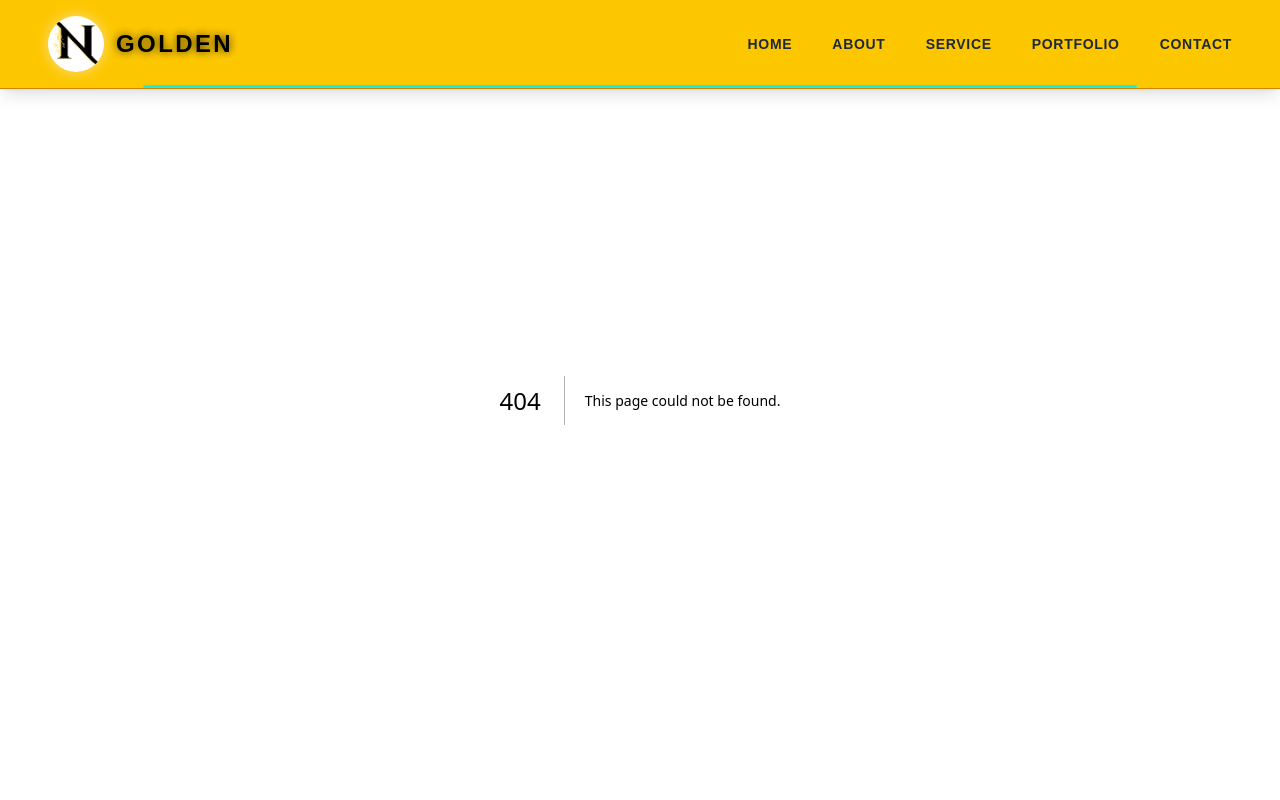
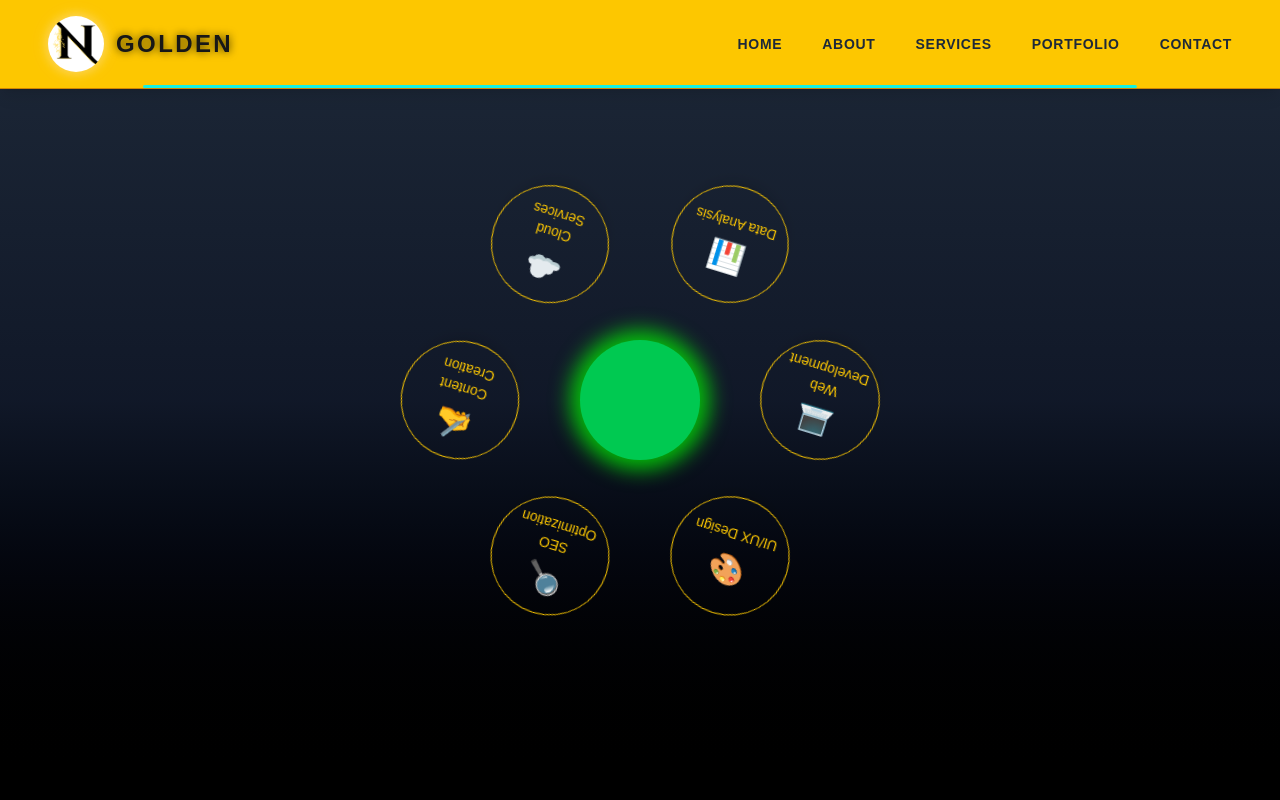
Before and after one commit to anhemlam648/NextJS-tailwind, a Next.js app: page /services in a window 1280 px wide. Before the commit this address had no page. Shown: the top 800 px of the page. Built offline with nearby package versions, Linux system fonts and the light colour scheme.

Commit message:
Create Services and Update Services

```diff
--- a/src/app/about/page.tsx
+++ b/src/app/about/page.tsx
@@ -1,4 +1,4 @@
-//about/page.tsx
+/* About Page.tsx */
 'use client';
 import React, { useEffect } from 'react';
 import gsap from 'gsap';
--- a/src/app/components/Navbar/Navbar.tsx
+++ b/src/app/components/Navbar/Navbar.tsx
@@ -46,7 +46,7 @@ export default function Header() {
   const LINKS = [
     { href: '/', label: 'HOME' },
     { href: '/about', label: 'ABOUT' },
-    { href: '/service', label: 'SERVICE' },
+    { href: '/services', label: 'SERVICES' },
     { href: '/portfolio', label: 'PORTFOLIO' },
     { href: '/contact', label: 'CONTACT' },
   ];
--- a/src/app/profile/page.tsx
+++ b/src/app/profile/page.tsx
@@ -1,5 +1,6 @@
+/*Profile Page*/
+
 'use client';
-
 import React, { useEffect } from 'react';
 import gsap from 'gsap';
 import Image from '../../../public/image/be-your-gif-maker.gif'; // Avatar Image
--- /dev/null
+++ b/src/app/services/page.tsx
@@ -0,0 +1,62 @@
+/*Service Page */
+'use client';
+import React, { useEffect, useRef } from 'react';
+import gsap from 'gsap';
+
+const services = [
+  { title: 'Web Development', icon: '💻' },
+  { title: 'UI/UX Design', icon: '🎨' },
+  { title: 'SEO Optimization', icon: '🔍' },
+  { title: 'Content Creation', icon: '✍️' },
+  { title: 'Cloud Services', icon: '☁️' },
+  { title: 'Data Analysis', icon: '📊' },
+];
+
+export default function ServicesPage() {
+  const containerRef = useRef(null);
+
+  useEffect(() => {
+    const tl = gsap.timeline({ repeat: -1, ease: 'power1.inOut' }); // Animation timeline
+
+    tl.to('.cards', {
+      rotation: 360,
+      transformOrigin: 'center center',
+      duration: 10,
+    });
+
+    gsap.fromTo(
+      '.cards',
+      { opacity: 0, scale: 0.8 },
+      {
+        opacity: 1,
+        scale: 1,
+        duration: 1,
+        stagger: 0.3,
+        ease: 'power2.out',
+      }
+    );
+  }, []);
+
+  return (
+   <div className="min-h-screen bg-gradient-to-b from-gray-800 via-gray-900 to-black flex items-center justify-center p-10">
+
+      <div ref={containerRef} className="relative w-[300px] h-[300px] flex items-center justify-center">
+        {/* Main Services */}
+        <div className="absolute w-[120px] h-[120px] bg-green-500 rounded-full shadow-[0px_0px_20px_10px_rgba(0,255,0,0.7)]"></div>
+
+        {services.map((service, index) => (
+          <div
+            key={index}
+            className={`cards absolute w-[120px] h-[120px] bg-white-700 rounded-full flex flex-col items-center justify-center shadow-lg p-4 border border-yellow-400 hover:shadow-[0px_0px_20px_10px_rgba(0,255,0,0.7)] transition duration-300`}
+            style={{
+              transform: `rotate(${index * (360 / services.length)}deg) translate(180px) rotate(-${index * (360 / services.length)}deg)`,
+            }}
+          >
+            <div className="text-3xl">{service.icon}</div>
+            <p className="text-sm text-center text-yellow-400 mt-2">{service.title}</p>
+          </div>
+        ))}
+      </div>
+    </div>
+  );
+}
```
